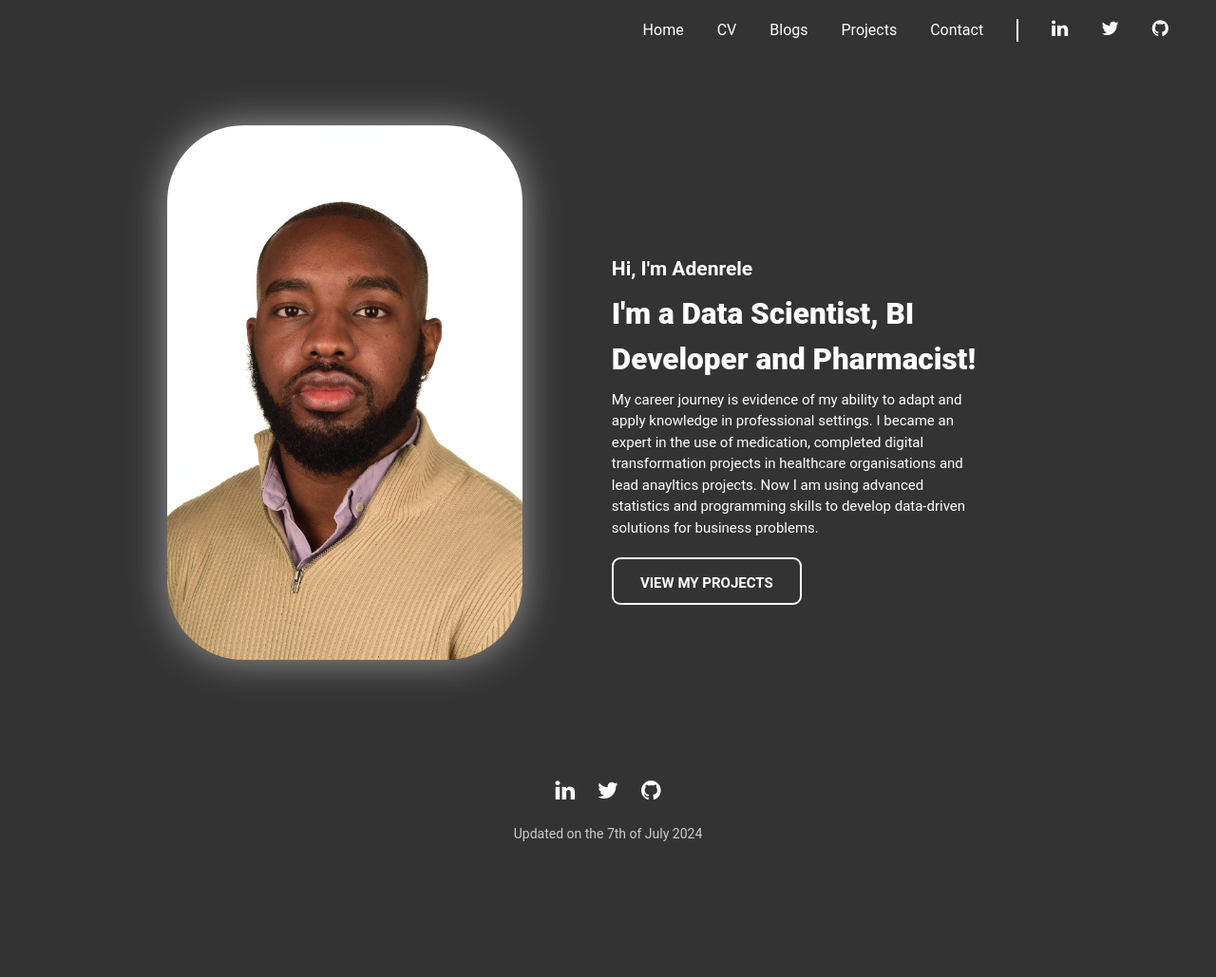
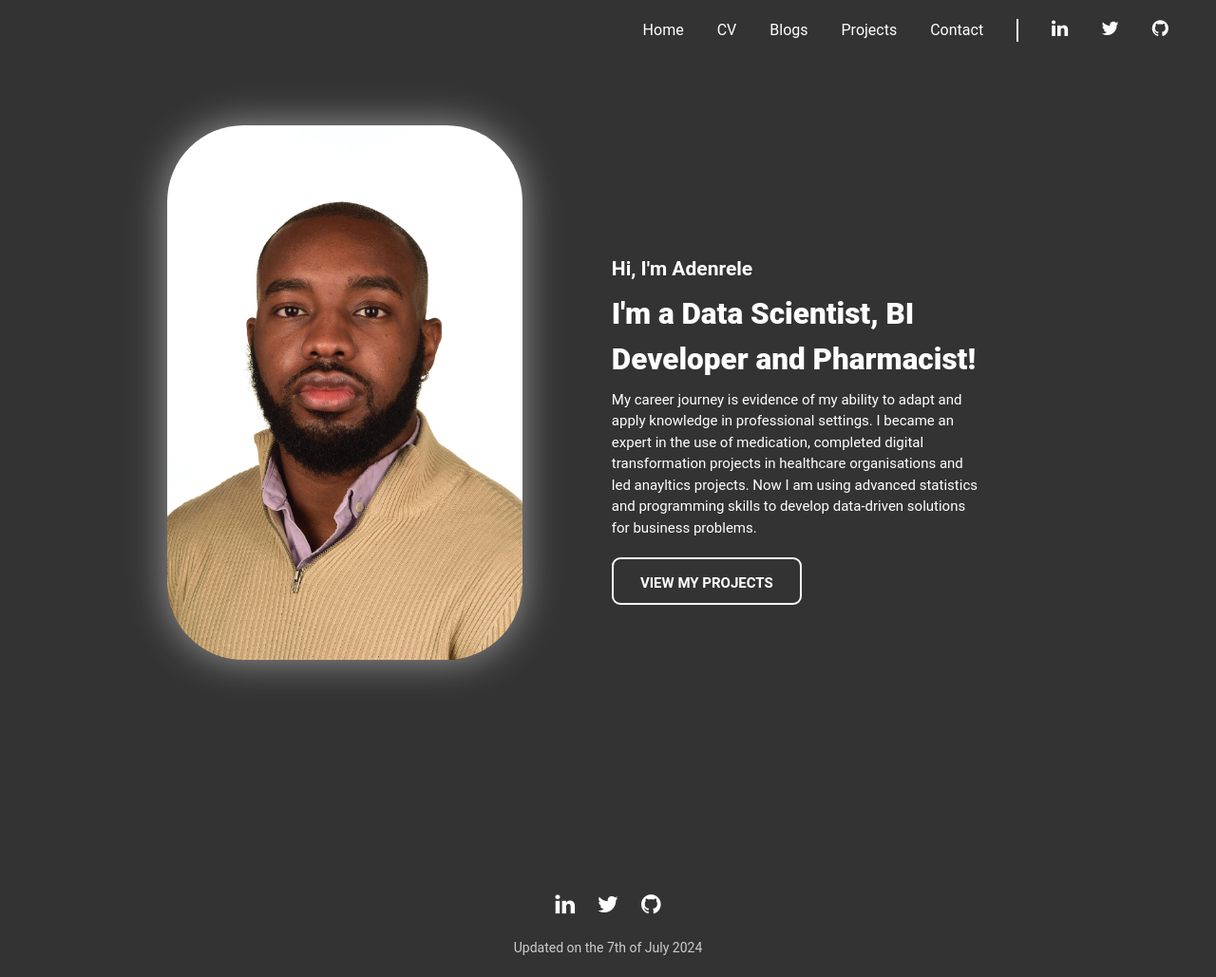
Before and after one commit to Adenrele/Web_Portfolio, a Flask app: page / in a window 1280 px wide. Shown: the whole page at 95% size. Before the commit the page ends 886 px from the top, so only its background shows below. Run offline with Flask 3, Linux system fonts and the light colour scheme.

Commit message:
padding added to bottom of home page

```diff
--- a/static/css/home.css
+++ b/static/css/home.css
@@ -6,7 +6,7 @@
   width: 100vw;
   padding: 20px;
   margin: auto;
-
+  padding-bottom: 900px
 }
 
 .home-image {
--- a/templates/cv.html
+++ b/templates/cv.html
@@ -133,8 +133,8 @@
                     <p class="work-period"><i class="fa fa-calendar fa-fw"></i> November 2017 - March 2019</p>
                     <div class="title-list">
                         <ul>
+                        <li class="job-title">Rotational Pharmacist</li>
                         <li class="job-title">EPMA Implementation Pharmacist</li>
-                        <li class="job-title">Rotational Pharmacist</li>
                     </ul>
                     </div>
                     <ul class="exp-detail">
--- a/templates/home.html
+++ b/templates/home.html
@@ -12,7 +12,7 @@
     <div class="home-profession"> I'm a Data Scientist, BI Developer and Pharmacist!</div>
     <div class="home-more-text">
     My career journey is evidence of my ability to adapt and apply knowledge in professional settings.
-    I became an expert in the use of medication, completed digital transformation projects in healthcare organisations and lead anayltics
+    I became an expert in the use of medication, completed digital transformation projects in healthcare organisations and led anayltics
     projects. Now I am using advanced statistics and programming skills to develop data-driven solutions for business problems.
 
     <div class="home-project-button">
```
